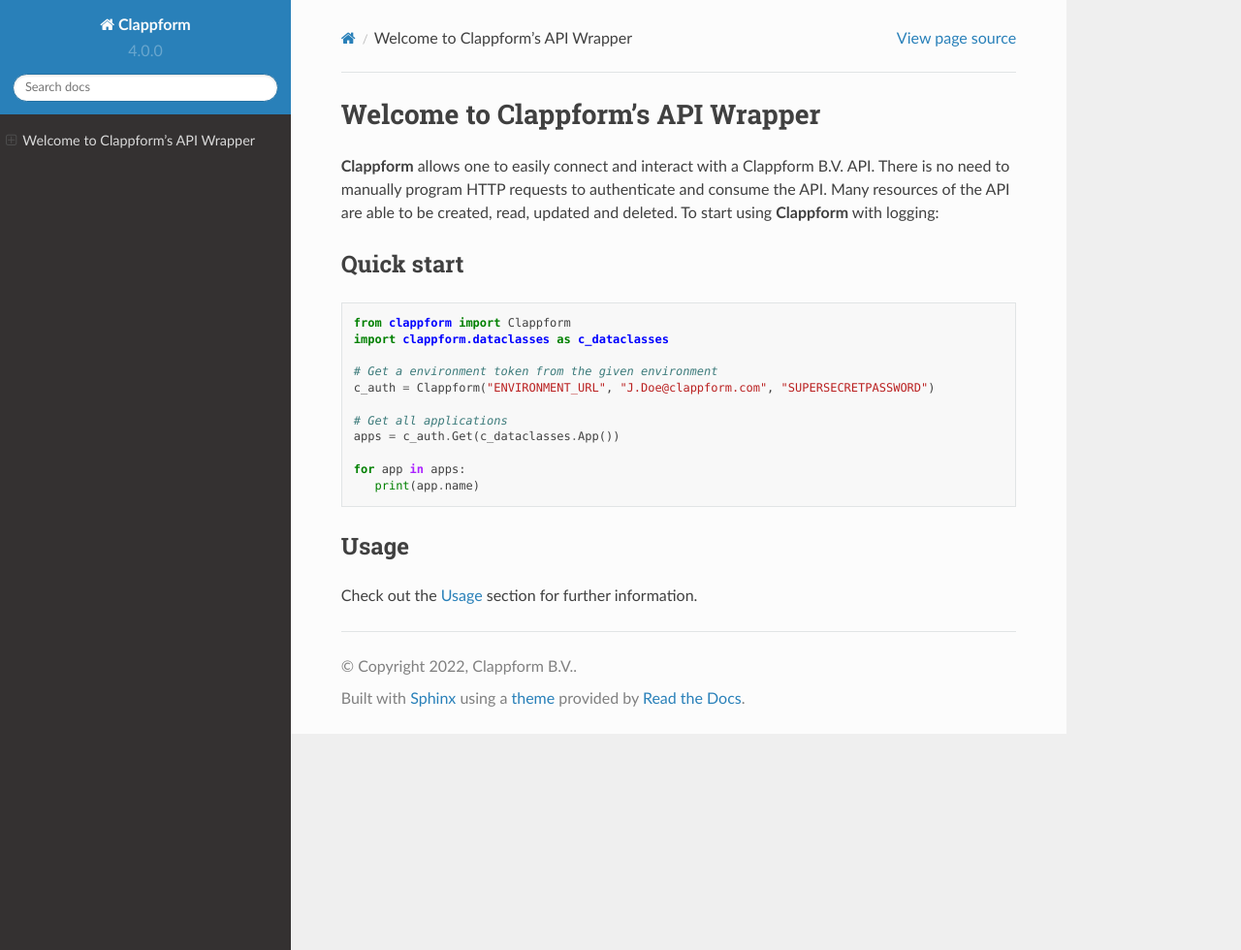
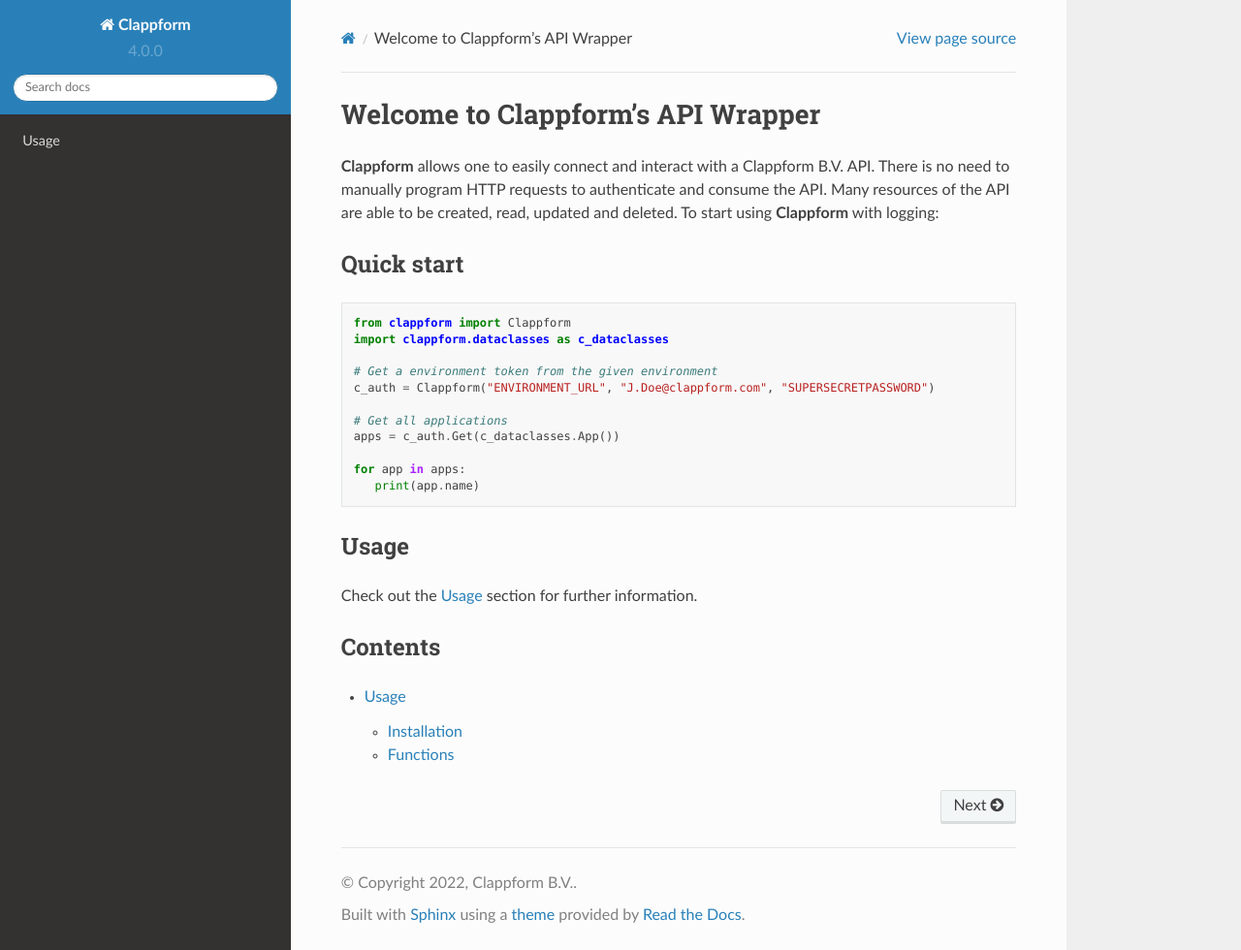
Before and after one commit to bharkema/clappform-python-documentation, a Sphinx documentation site: the page built from docs/index.rst, in a window 1280 px wide and 980 px high. Shown: the whole window at 97% size. Built offline with Sphinx 7.4.7 and the Read the Docs theme 2.0.0, drawn with Linux system fonts in a browser that asks for light colours.

Commit message:
trying to get all to show

```diff
--- a/docs/index.rst
+++ b/docs/index.rst
@@ -1,8 +1,3 @@
-.. clappform documentation master file, created by
-   sphinx-quickstart on Fri Nov 11 10:53:58 2022.
-   You can adapt this file completely to your liking, but it should at least
-   contain the root `toctree` directive.
-
 Welcome to Clappform's API Wrapper
 ==================================
 **Clappform** allows one to easily connect and interact with a Clappform B.V. API. There is no need to manually program HTTP requests to authenticate and consume the API. Many resources of the API are able to be created, read, updated and deleted. To start using **Clappform** with logging::
@@ -30,6 +25,16 @@
 Check out the :doc:`usage` section for further information.
 
 
+Contents
+--------
+
+.. toctree::
+
+   usage
+
+
+
+
 .. Indices and tables
 .. ==================
 
--- a/docs/usage.rst
+++ b/docs/usage.rst
@@ -9,10 +9,11 @@
 
     $ pip install clappform
 
+
 Functions
 ---------
 
-.. automodule:: clappform
+.. automodule:: usage
    :members:
    :undoc-members:
    :show-inheritance:
```
